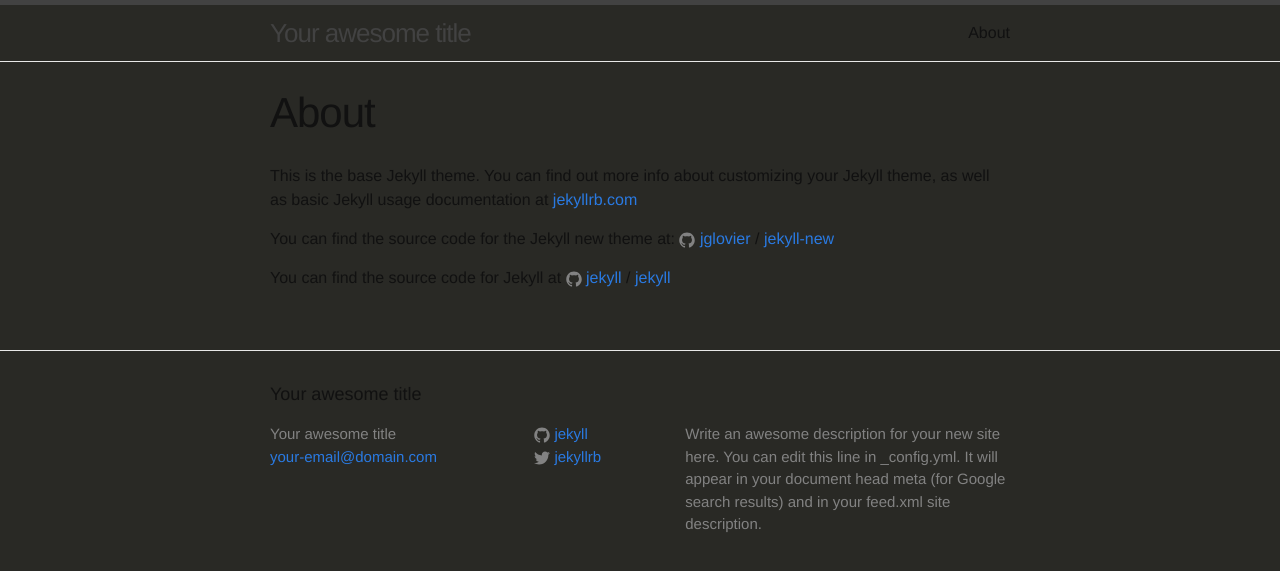
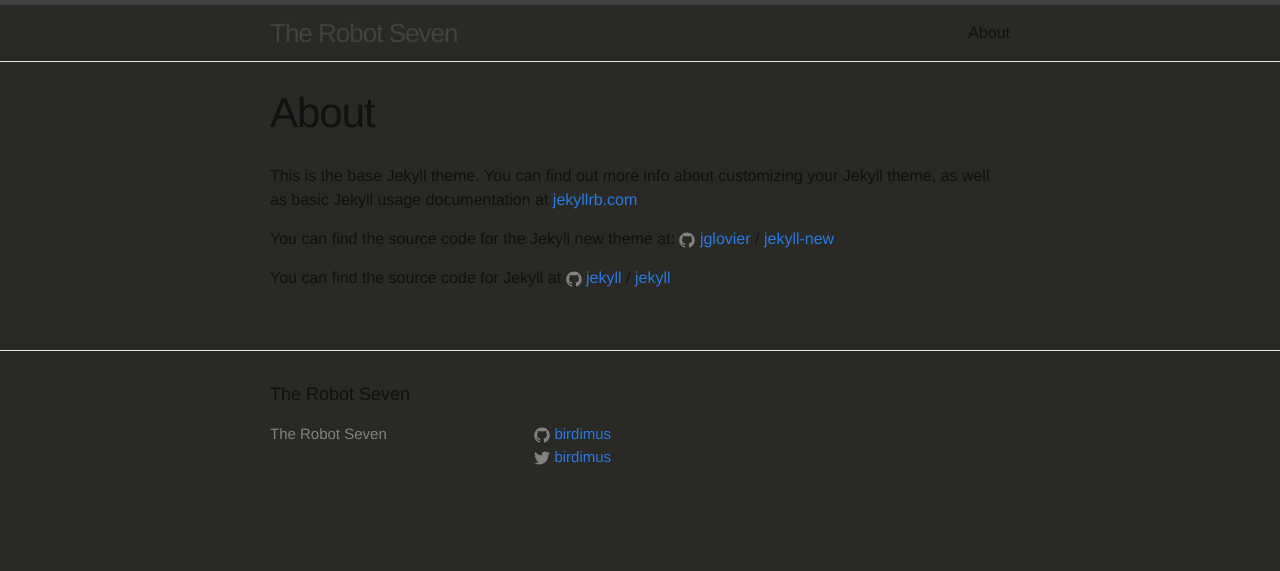
Before and after one commit to icosahedra/therobotseven, a Jekyll site: the page built from about.md, in a window 1280 px wide. Shown: the top 571 px of the page. Built offline with Jekyll 4.4.1, drawn with Linux system fonts in a browser that asks for light colours.

Commit message:
yaml config

```diff
--- a/_config.yml
+++ b/_config.yml
@@ -6,16 +6,14 @@
 # 'jekyll serve'. If you change this file, please restart the server process.
 
 # Site settings
-title: Your awesome title
-email: your-email@domain.com
+title: The Robot Seven
+email:
 description: > # this means to ignore newlines until "baseurl:"
-  Write an awesome description for your new site here. You can edit this
-  line in _config.yml. It will appear in your document head meta (for
-  Google search results) and in your feed.xml site description.
+
 baseurl: "" # the subpath of your site, e.g. /blog
-url: "http://yourdomain.com" # the base hostname & protocol for your site
-twitter_username: jekyllrb
-github_username:  jekyll
+url: "http://therobotseven.com" # the base hostname & protocol for your site
+twitter_username: birdimus
+github_username:  birdimus
 
 # Build settings
 markdown: kramdown
```
